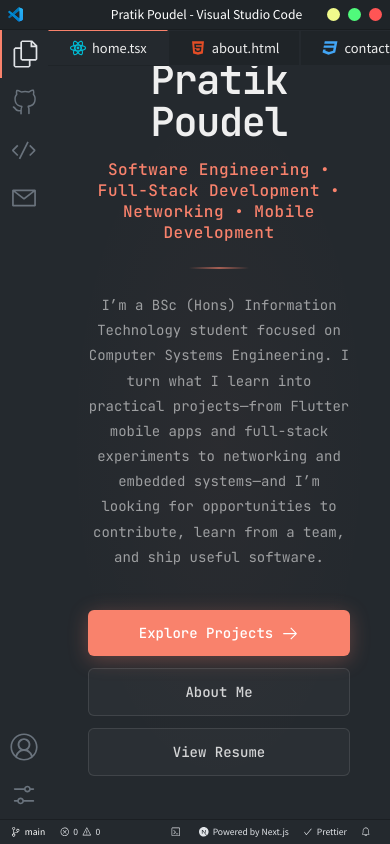
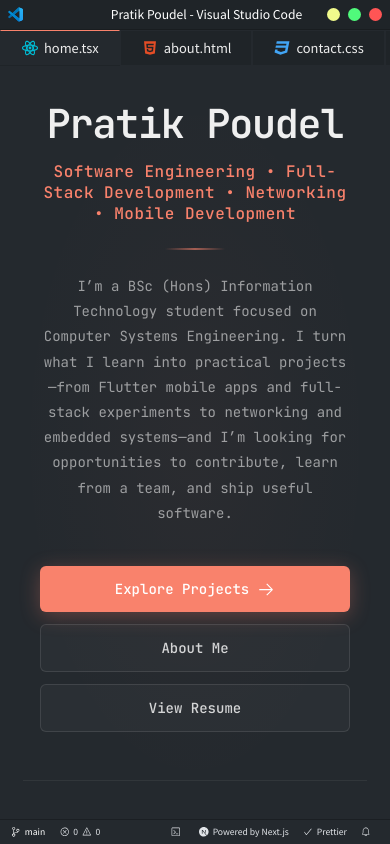
Before and after one commit to pyatrick666/Professional-Portfolio, a Next.js app: page / in a window 390 px wide. Built offline with nearby package versions, Linux system fonts and the light colour scheme.

Commit message:
Improve responsive layout on mobile and desktop

```diff
--- a/styles/Sidebar.module.css
+++ b/styles/Sidebar.module.css
@@ -3,23 +3,14 @@
   display: flex;
   flex-direction: column;
   justify-content: space-between;
+  flex: 0 0 48px;
   width: 48px;
-  height: calc(100vh - 30px - 25px);
+  height: 100%;
 }
 
-.iconContainer {
-  cursor: pointer;
-  width: 100%;
-}
-
-.iconContainer:hover {
-  background: var(--sidebar-hover-bg);
-}
-
-.active {
-  border-left: 2px solid var(--accent-color);
-}
-
+.iconContainer { cursor: pointer; width: 100%; }
+.iconContainer:hover { background: var(--sidebar-hover-bg); }
+.active { border-left: 2px solid var(--accent-color); }
 .icon {
   height: 48px;
   width: 48px;
@@ -27,3 +18,7 @@
   display: block;
   margin: 0 auto;
 }
+
+@media screen and (max-width: 600px) {
+  .sidebar { display: none; }
+}
```
